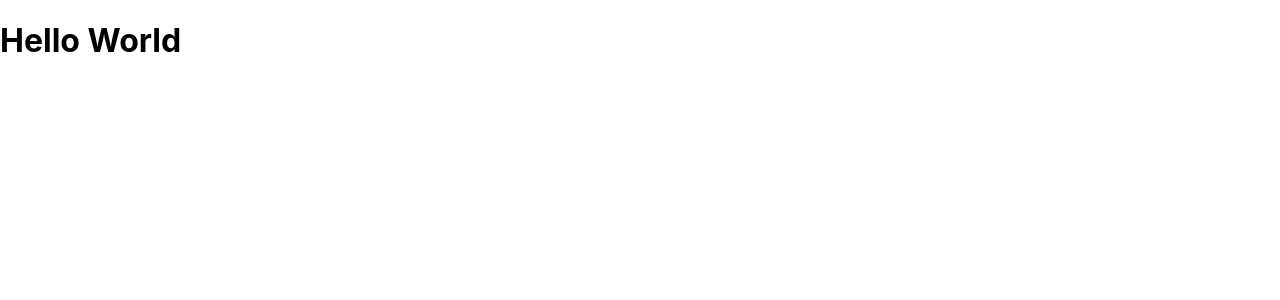
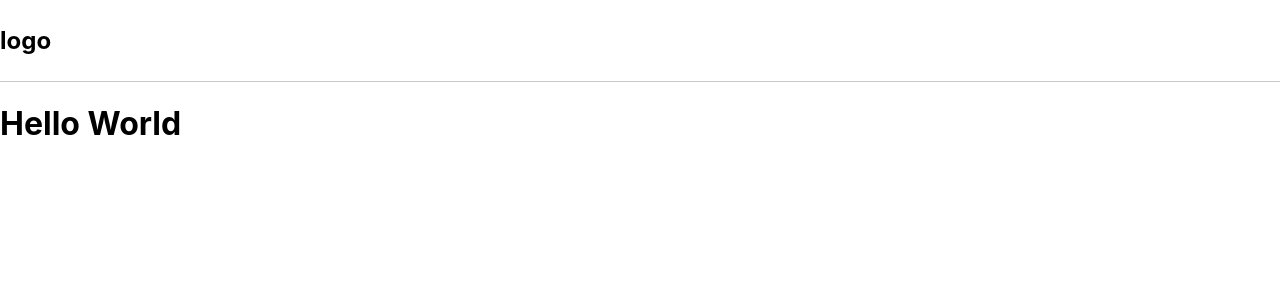
Before and after one commit to Censolo/CyberLumberJack, a React (Create React App) app in the folder cyberlumberjack/: page / in a window 1280 px wide. Shown: the top 300 px of the page. Built offline with nearby package versions, Linux system fonts and the light colour scheme.

Commit message:
navbar created

```diff
--- a/cyberlumberjack/package.json
+++ b/cyberlumberjack/package.json
@@ -12,6 +12,7 @@
     "react-helmet-async": "^1.2.2",
     "react-router-dom": "^6.0.2",
     "react-scripts": "4.0.3",
+    "styled-components": "^5.3.3",
     "web-vitals": "^1.1.2"
   },
   "scripts": {
--- /dev/null
+++ b/cyberlumberjack/src/components/navbar/navbar.jsx
@@ -0,0 +1,11 @@
+import React from "react";
+import { Nav } from "./navbarElement";
+
+const Navbar = () => {
+  return (
+    <Nav>
+      <h1>logo</h1>
+    </Nav>
+  );
+};
+export default Navbar;
--- /dev/null
+++ b/cyberlumberjack/src/components/navbar/navbarElement.jsx
@@ -0,0 +1,14 @@
+import styled from "styled-components";
+
+export const Nav = styled.nav`
+  top: 0px !important;
+  width: 100% !important;
+  height: 75px;
+  display: flex;
+  justify-content: space-between;
+  align-items: center;
+  padding: 0.2rem calc((100vw - 1905px) / 2);
+  z-index: 1;
+  backgroud-color: transparent;
+  border-bottom: 0.1px solid #c8c8c8;
+`;
--- a/cyberlumberjack/src/index.css
+++ b/cyberlumberjack/src/index.css
@@ -1,13 +1,14 @@
 body {
   margin: 0;
-  font-family: -apple-system, BlinkMacSystemFont, 'Segoe UI', 'Roboto', 'Oxygen',
-    'Ubuntu', 'Cantarell', 'Fira Sans', 'Droid Sans', 'Helvetica Neue',
+  top: 75px;
+  font-family: -apple-system, BlinkMacSystemFont, "Segoe UI", "Roboto", "Oxygen",
+    "Ubuntu", "Cantarell", "Fira Sans", "Droid Sans", "Helvetica Neue",
     sans-serif;
   -webkit-font-smoothing: antialiased;
   -moz-osx-font-smoothing: grayscale;
 }
 
 code {
-  font-family: source-code-pro, Menlo, Monaco, Consolas, 'Courier New',
+  font-family: source-code-pro, Menlo, Monaco, Consolas, "Courier New",
     monospace;
 }
--- a/cyberlumberjack/src/router/router.jsx
+++ b/cyberlumberjack/src/router/router.jsx
@@ -1,12 +1,14 @@
 import React from "react";
 import { BrowserRouter as Router, Route, Routes } from "react-router-dom";
 import { HelmetProvider } from "react-helmet-async";
+import Navbar from "../components/navbar/navbar";
 import Home from "../pages/home";
 
 function ReactRouter() {
   return (
     <Router>
       <HelmetProvider>
+        <Navbar />
         <Routes>
           <Route exact path="/" element={<Home />} />
         </Routes>
```
Also changed, not shown: cyberlumberjack/src/App.css (deleted, +0 -38 lines), cyberlumberjack/src/logo.svg (deleted), 1 other file (tests, documents, lock files or other folders).
